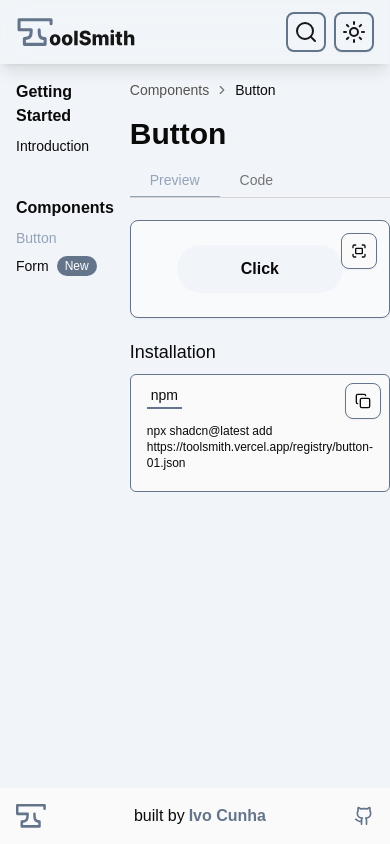
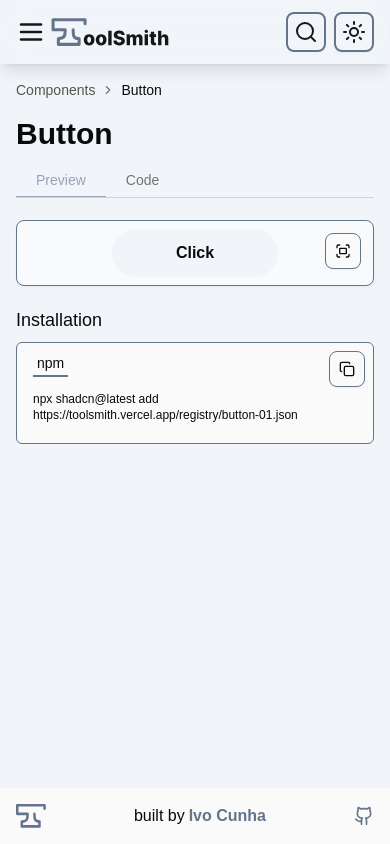
Before and after one commit to S1lenT04/toolsmith, a Next.js app: page /docs/button in a window 390 px wide. Built offline with nearby package versions, Linux system fonts and the light colour scheme.

Commit message:
Mobile responsive

```diff
--- a/app/(app)/docs/[category]/layout.tsx
+++ b/app/(app)/docs/[category]/layout.tsx
@@ -16,7 +16,7 @@ export default function Layout({
     <>
       <section className="w-full h-auto">
         <div className="w-full h-auto flex gap-4 pt-4 px-4">
-          <div className="w-80 sticky top-20 h-full">
+          <div className="w-80 sticky top-20 h-full md:block hidden">
             <div className="flex flex-col gap-2 mb-10">
               <span className="font-semibold">Getting Started</span>
               <span className="dark:text-stone-200 text-sm dark:hover:text-slate-400 cursor-not-allowed">
@@ -34,7 +34,7 @@ export default function Layout({
                   <Link
                     key={index}
                     href={category.href}
-                    className={`dark:text-stone-200 text-sm dark:hover:text-slate-400 flex items-center ${
+                    className={`text-sm dark:hover:text-slate-400 flex items-center ${
                       pathname === category.href
                         ? "dark:text-slate-400 text-slate-400"
                         : ""
--- a/app/(app)/docs/[category]/page.tsx
+++ b/app/(app)/docs/[category]/page.tsx
@@ -103,7 +103,7 @@ const CategoryPage = ({ params }: Props) => {
                   </TabsList>
                   <TabsContent value="preview" className="mt-5">
                     <Card className="relative">
-                      <CardContent className="pt-6 w-full relative flex items-center justify-center">
+                      <CardContent className="pt-6 w-full relative flex items-center justify-center lg:p-6 p-2">
                         <Preview name={component.name} />
                         <FullScreenPreview name={component.name} />
                       </CardContent>
@@ -112,7 +112,7 @@ const CategoryPage = ({ params }: Props) => {
                   <TabsContent value="code" className="mt-5">
                     <Card className="relative">
                       <ScrollArea className="h-56 sm:h-96 max-h-96 rounded-md relative p-2 overflow-x-auto overflow-y-auto">
-                        <pre className="whitespace-pre-wrap break-words">
+                        <pre className="whitespace-pre-wrap break-words text-xs md:text-base">
                           <CardComp name={component.name} />
                         </pre>
                       </ScrollArea>
--- a/app/(preview)/preview/[name]/page.tsx
+++ b/app/(preview)/preview/[name]/page.tsx
@@ -8,7 +8,7 @@ const PreviewPage = ({ params }: { params: { name: string } }) => {
   return (
     <>
       <BackButton />
-      <div className="w-full min-h-dvh flex justify-center items-center bg-slate-100 dark:bg-gray-800">
+      <div className="w-full min-h-dvh flex justify-center items-center bg-slate-50 dark:bg-gray-800">
         <Preview name={name} />
       </div>
     </>
--- a/components/elements/Navbar.tsx
+++ b/components/elements/Navbar.tsx
@@ -3,6 +3,16 @@ import Image from "next/image";
 import { ToggleDarkMode } from "./ToggleDarkMode";
 import SearchBar from "./Search";
 import Link from "next/link";
+import { docsConfig } from "@/config/DocsConfig";
+import {
+  Sheet,
+  SheetClose,
+  SheetContent,
+  SheetHeader,
+  SheetTitle,
+  SheetTrigger,
+} from "../ui/sheet";
+import { Menu, X } from "lucide-react";
 
 const Navbar = () => {
   return (
@@ -10,12 +20,12 @@ const Navbar = () => {
       <nav className="py-3 px-4  shadow-lg flex justify-center items-center w-full sticky top-0 z-50 backdrop-blur-md">
         <div className="flex justify-between items-center max-w-[1584px] w-full">
           <div className="flex gap-1">
-            {/* <Sheet>
+            <Sheet>
               <SheetTrigger>
                 <Menu
                   width={30}
                   height={30}
-                  className="text-neutral-900 dark:text-white sm:hidden"
+                  className="text-neutral-900 dark:text-white md:hidden"
                 />
               </SheetTrigger>
               <SheetContent
@@ -57,15 +67,34 @@ const Navbar = () => {
                       href={category.href}
                       className="mt-1 border-b-[2px] border-slate-500"
                     >
-                      <SheetClose className="w-full text-left pl-2 py-2">
+                      <SheetClose className="w-full text-left pl-2 py-2 flex items-center">
                         {category.title}
+                        {category.components.map((component) => {
+                          // Check if status exists and render accordingly
+                          return (
+                            <>
+                              {component.status &&
+                                component.status === "new" && (
+                                  <span className="ml-2 text-xs bg-slate-500 text-white px-2 py-0.5 rounded-full">
+                                    New
+                                  </span>
+                                )}
+                              {component.status &&
+                                component.status === "updated" && (
+                                  <span className="ml-2 text-xs bg-blue-500 text-white px-2 py-0.5 rounded-full">
+                                    Updated
+                                  </span>
+                                )}
+                            </>
+                          );
+                        })}
                         <span className="sr-only">Close</span>
                       </SheetClose>
                     </Link>
                   ))}
                 </div>
               </SheetContent>
-            </Sheet> */}
+            </Sheet>
             <Link href="/" className="cursor-pointer">
               <Image
                 src={"/images/ToolSmith-dark.svg"}
```
